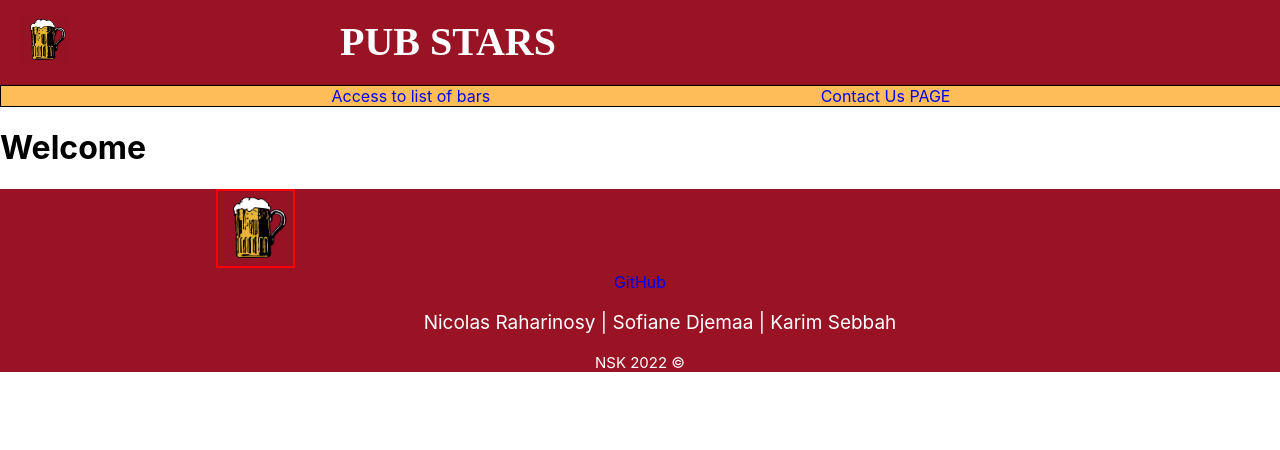
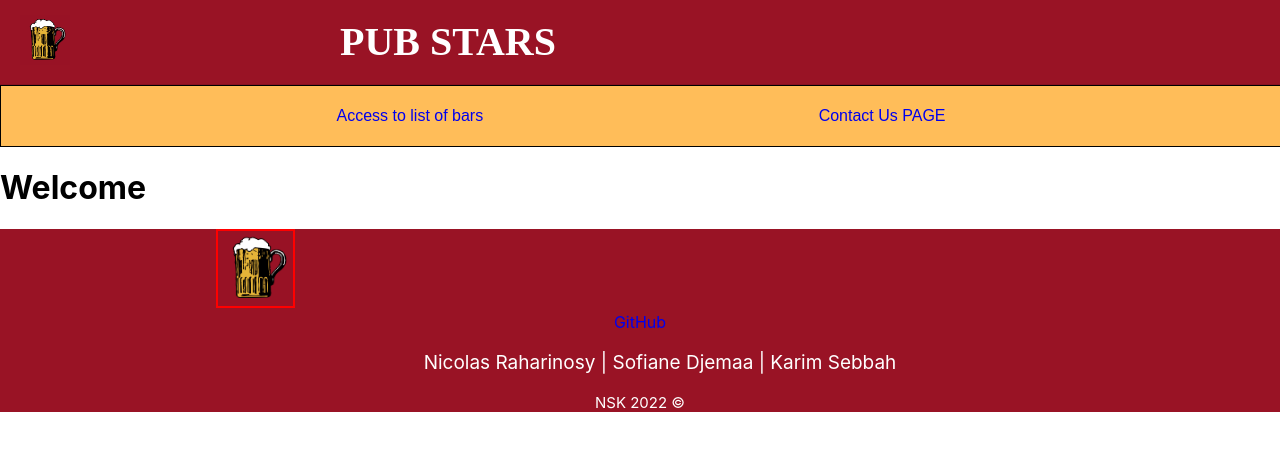
Before and after one commit to INF1-SNK/project, a React (Create React App) app: page / in a window 1280 px wide. Shown: the top 450 px of the page. Built offline with nearby package versions, Linux system fonts and the light colour scheme.

Commit message:
feat(listbarpage): page stylisation

```diff
--- a/src/components/Navbar/navbar.css
+++ b/src/components/Navbar/navbar.css
@@ -2,12 +2,13 @@
     display: flex;
     flex-wrap: wrap;
     width: 100%;
-    height: auto;
+    height: 60px;
     justify-content: space-evenly;
+    align-items: center;
     background-color: #FFBD59;
     border: 1px solid black;
-
 }
 
 .navbar-link{
+    font-family: Arial, Helvetica, sans-serif;
 }
--- a/src/pages/ListOfBar.jsx
+++ b/src/pages/ListOfBar.jsx
@@ -5,6 +5,7 @@ import { Header } from "../components/Header/Header";
 import Navbar from "../components/Navbar/Navbar";
 import Footer from "../components/Footer/Footer";
 import { Button } from "../components/Button/Button";
+import './style/barList.css'
 
 const ListOfBar = () => {
     const navigate = useNavigate();
@@ -31,14 +32,10 @@ return (
                 <Link to="/contactUs"> Contact Us PAGE </Link>
             ]}></Navbar>
     <div className="App">
-
-
-      <Button size={"large"} onClick={() => navigate('/')} label='Home'></Button>
-
       <div className='cardsContainer'>
         {bars && bars.map((bar, index) =>
               <Link to='/barPresentation'>
-              <Card key={bar.id} format = "large" color = "white" title = {bar.name} tag = {bar.country} description = "description of the bar or his adress"/>
+              <Card key={bar.id} format = "large" color = "white" title = {bar.name} tag = {bar.country} description = {bar.street+ ", " + bar.city + (bar.state != null ? ", " + bar.state : "" )}/>
               </Link>
         )}
       </div>
--- /dev/null
+++ b/src/pages/style/barList.css
@@ -0,0 +1,6 @@
+.App{
+    display: flex;
+    justify-content: center;
+    align-items: center;
+    text-align: center;
+}
```
